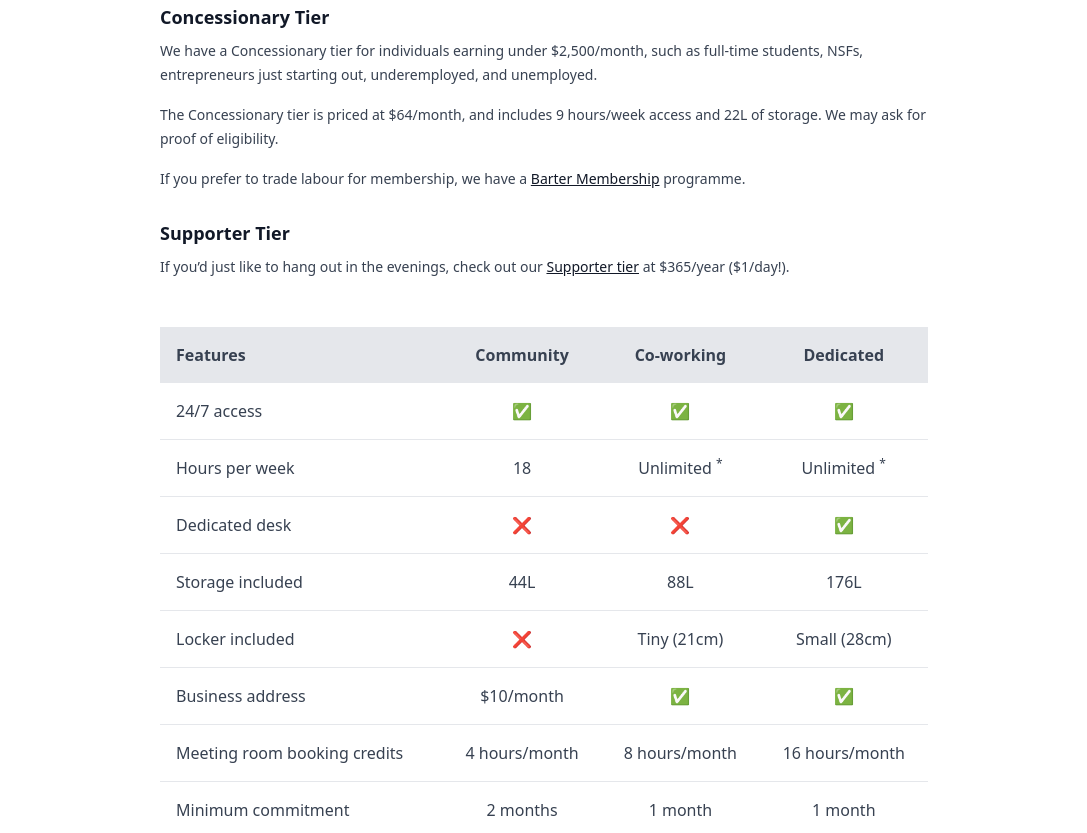
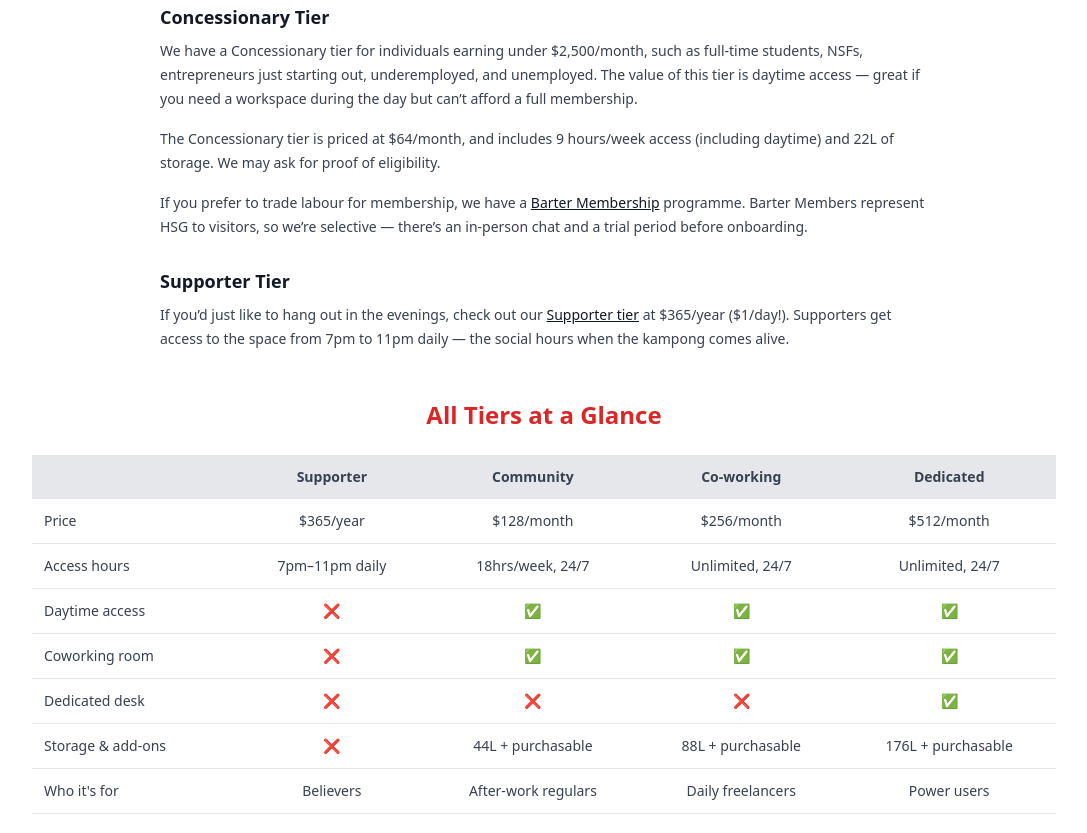
Before and after one commit to hackerspacesg/v3.hackerspace.sg, an Astro site: page /membership in a window 1280 px wide. Shown: the part 1547-2380 px from the top of the page, without its empty margins (96-1183 px from the left). Built offline with nearby package versions, Linux system fonts and the light colour scheme; Astro itself is replaced by a stand-in of ours; some packages are replaced by stand-ins of ours.

Commit message:
Add further clarification

```diff
--- a/src/content/faq/membership.md
+++ b/src/content/faq/membership.md
@@ -16,9 +16,11 @@ Your membership gets you 24/7 access to the space, so you can come anytime to wo
 
 ### What features does a membership provide over the other options? {#features}
 
-Only members get 24/7 access to the space, and the ability to purchase both shelf storage and lockers.
+Only members ($128/month and above) get 24/7 access to the space, access to the coworking room, and the ability to purchase add-ons like shelf storage, lockers, and business address subscriptions.
 
-If you are on our Supporter tier or a daily Desk Pass, you can't leave anything in the space when you leave for the day.
+Supporters ($365/year) get evening access from 7pm to 11pm daily. Supporters cannot purchase storage, lockers, or business address subscriptions. If you are on a daily Desk Pass, you can use the space during the day you purchased it.
+
+Neither supporters nor desk pass users can leave anything in the space when they leave for the day.
 
 ### Can I upgrade or downgrade my membership? {#change}
 
@@ -49,6 +51,8 @@ It means you can use the space 24/7! Just don’t spend more than 16 hours a day
 ### What is a Desk Pass? {#deskpass}
 
 A Desk Pass is for guests who use a desk or want access to our hardware/electronics room. It costs **$16** for the whole day. Members get 50% off for their guests. If a guest shares the desk that you're using, no pass is needed!
+
+Desk Pass access is by appointment only and depends on the availability of a Barter Member or other member willing to host. This is for security — all initial visits must be supervised by a member. We may introduce a verified tier in the future to allow unsupervised access, but onboarding always has to be conducted by a member first.
 
 ### Are there discounts for annual payments? {#annual}
 
--- a/src/content/membership/othertiers.md
+++ b/src/content/membership/othertiers.md
@@ -1,11 +1,11 @@
 ### Concessionary Tier
 
-We have a Concessionary tier for individuals earning under $2,500/month, such as full-time students, NSFs, entrepreneurs just starting out, underemployed, and unemployed.
+We have a Concessionary tier for individuals earning under $2,500/month, such as full-time students, NSFs, entrepreneurs just starting out, underemployed, and unemployed. The value of this tier is daytime access — great if you need a workspace during the day but can't afford a full membership.
 
-The Concessionary tier is priced at $64/month, and includes 9 hours/week access and 22L of storage. We may ask for proof of eligibility.
+The Concessionary tier is priced at $64/month, and includes 9 hours/week access (including daytime) and 22L of storage. We may ask for proof of eligibility.
 
-If you prefer to trade labour for membership, we have a [Barter Membership](/barter) programme.
+If you prefer to trade labour for membership, we have a [Barter Membership](/barter) programme. Barter Members represent HSG to visitors, so we're selective — there's an in-person chat and a trial period before onboarding.
 
 ### Supporter Tier
 
-If you'd just like to hang out in the evenings, check out our [Supporter tier](/support) at $365/year ($1/day!).
+If you'd just like to hang out in the evenings, check out our [Supporter tier](/support) at $365/year ($1/day!). Supporters get access to the space from 7pm to 11pm daily — the social hours when the kampong comes alive.
--- a/src/content/visit/main.md
+++ b/src/content/visit/main.md
@@ -9,7 +9,7 @@ We welcome potential members and supporters, as well as foreign travellers (bonu
 
 If you'd like to visit outside these times, ask on our [Telegram group chat](https://t.me/HackerspaceSG) or email contact@hackerspace.sg.
 
-If you want to use any of our desks or the hardware/electronics tools, you will need to buy a desk pass ($16) for the day. If you visit more than twice, please consider [supporting us](/support) — $1/day keeps the hackerspace alive.
+If you want to use any of our desks or the hardware/electronics tools, you will need to buy a desk pass ($16) for the day. Desk pass access is by appointment only and depends on the availability of a member to host you — please arrange your visit in advance via [Telegram](https://t.me/HackerspaceSG) or email. If you visit more than twice, please consider [supporting us](/support) — $1/day keeps the hackerspace alive.
 
 ## Location
 
--- a/src/pages/membership.astro
+++ b/src/pages/membership.astro
@@ -168,6 +168,57 @@ const membershipData = {
       dedicated: '$4,608',
     },
   ],
+  allTiersComparison: [
+    {
+      feature: 'Price',
+      supporter: '$365/year',
+      community: '$128/month',
+      coworking: '$256/month',
+      dedicated: '$512/month',
+    },
+    {
+      feature: 'Access hours',
+      supporter: '7pm–11pm daily',
+      community: '18hrs/week, 24/7',
+      coworking: 'Unlimited, 24/7',
+      dedicated: 'Unlimited, 24/7',
+    },
+    {
+      feature: 'Daytime access',
+      supporter: '❌',
+      community: '✅',
+      coworking: '✅',
+      dedicated: '✅',
+    },
+    {
+      feature: 'Coworking room',
+      supporter: '❌',
+      community: '✅',
+      coworking: '✅',
+      dedicated: '✅',
+    },
+    {
+      feature: 'Dedicated desk',
+      supporter: '❌',
+      community: '❌',
+      coworking: '❌',
+      dedicated: '✅',
+    },
+    {
+      feature: 'Storage & add-ons',
+      supporter: '❌',
+      community: '44L + purchasable',
+      coworking: '88L + purchasable',
+      dedicated: '176L + purchasable',
+    },
+    {
+      feature: 'Who it\'s for',
+      supporter: 'Believers',
+      community: 'After-work regulars',
+      coworking: 'Daily freelancers',
+      dedicated: 'Power users',
+    },
+  ],
   addOns: [
     { name: 'Shelf Storage', price: '$5 per 22L per month' },
     { name: 'Large Locker (42cm)', price: '$15 per month' },
@@ -265,6 +316,38 @@ const membershipData = {
         <div class="prose prose-sm max-w-none">
           <OtherTiers />
         </div>
+      </div>
+
+      <div class="mb-12 overflow-x-auto">
+        <h2
+          class="mb-6 text-center text-2xl font-bold text-red-600 dark:text-red-400">
+          All Tiers at a Glance
+        </h2>
+        <table
+          class="mx-auto w-full max-w-5xl border-collapse text-sm text-gray-700 dark:text-gray-300">
+          <thead>
+            <tr class="bg-gray-200 dark:bg-gray-700">
+              <th class="p-3 text-left"></th>
+              <th class="p-3 text-center">Supporter</th>
+              <th class="p-3 text-center">Community</th>
+              <th class="p-3 text-center">Co-working</th>
+              <th class="p-3 text-center">Dedicated</th>
+            </tr>
+          </thead>
+          <tbody>
+            {
+              membershipData.allTiersComparison.map((row) => (
+                <tr class="border-b dark:border-gray-700">
+                  <td class="p-3 font-medium">{row.feature}</td>
+                  <td class="p-3 text-center">{row.supporter}</td>
+                  <td class="p-3 text-center">{row.community}</td>
+                  <td class="p-3 text-center">{row.coworking}</td>
+                  <td class="p-3 text-center">{row.dedicated}</td>
+                </tr>
+              ))
+            }
+          </tbody>
+        </table>
       </div>
 
       <div class="mb-12 overflow-x-auto">
--- a/src/pages/support.astro
+++ b/src/pages/support.astro
@@ -4,8 +4,8 @@ import { Button } from '@/components/ui/button';
 import { Card, CardContent, CardHeader, CardTitle } from '@/components/ui/card';
 
 const benefits = [
-  'Evening access during Hackerspace Hours (Tue & Thu, 7–11pm)',
-  'Your name on the Supporter Wall — physical and digital',
+  'Evening access to the space, 7pm to 11pm daily',
+  'Your name on the digital Supporter Wall',
   'Monthly update email with a photo from the space',
   'A laptop sticker (hacker currency)',
   "The knowledge that your dollar keeps Singapore's hackerspace alive",
@@ -150,7 +150,7 @@ const currentSupporters = 3;
           Founding 100
         </h2>
         <p class="mb-8 text-zinc-600 dark:text-zinc-400">
-          Be one of the first 100 supporters. Your name on the wall — forever.
+          Be one of the first 100 supporters. Your name on the digital wall — forever.
         </p>
         <div class="mx-auto mb-4 max-w-md">
           <div class="mb-2 flex justify-between text-sm">
```
